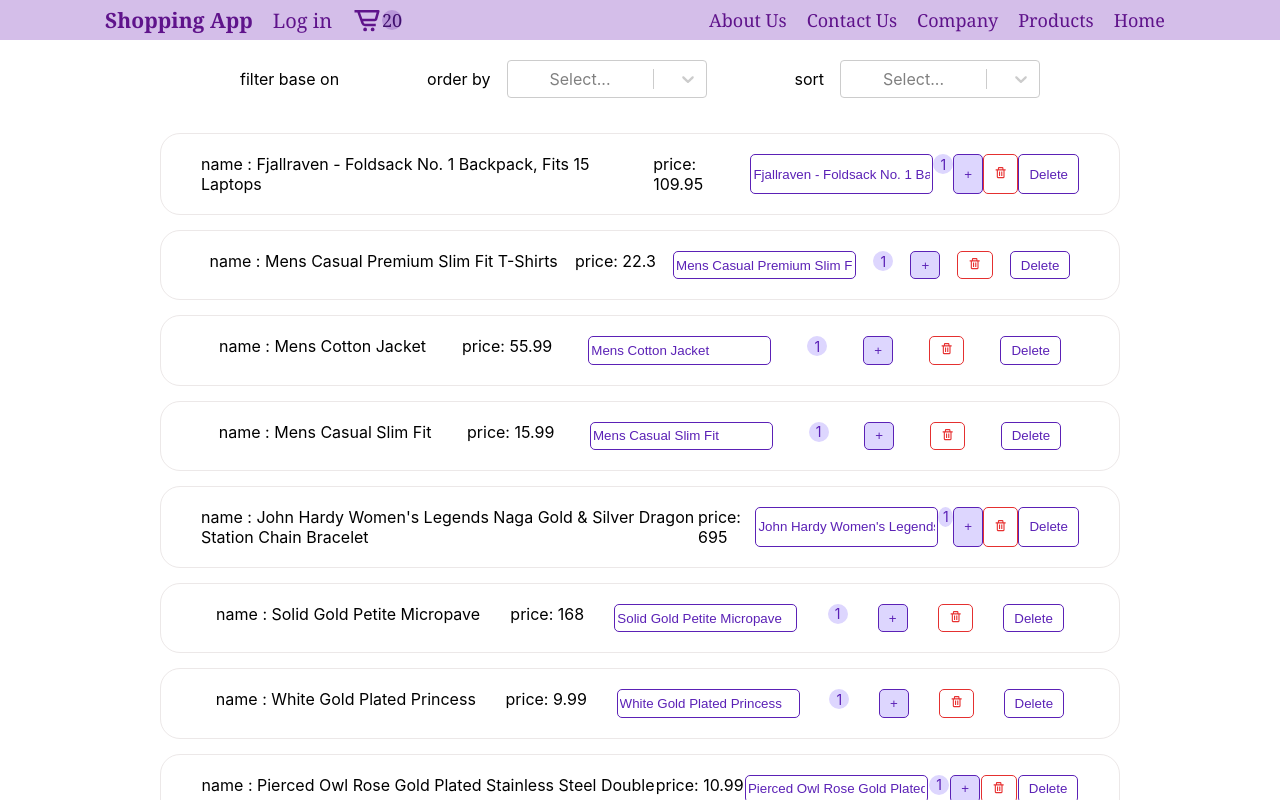
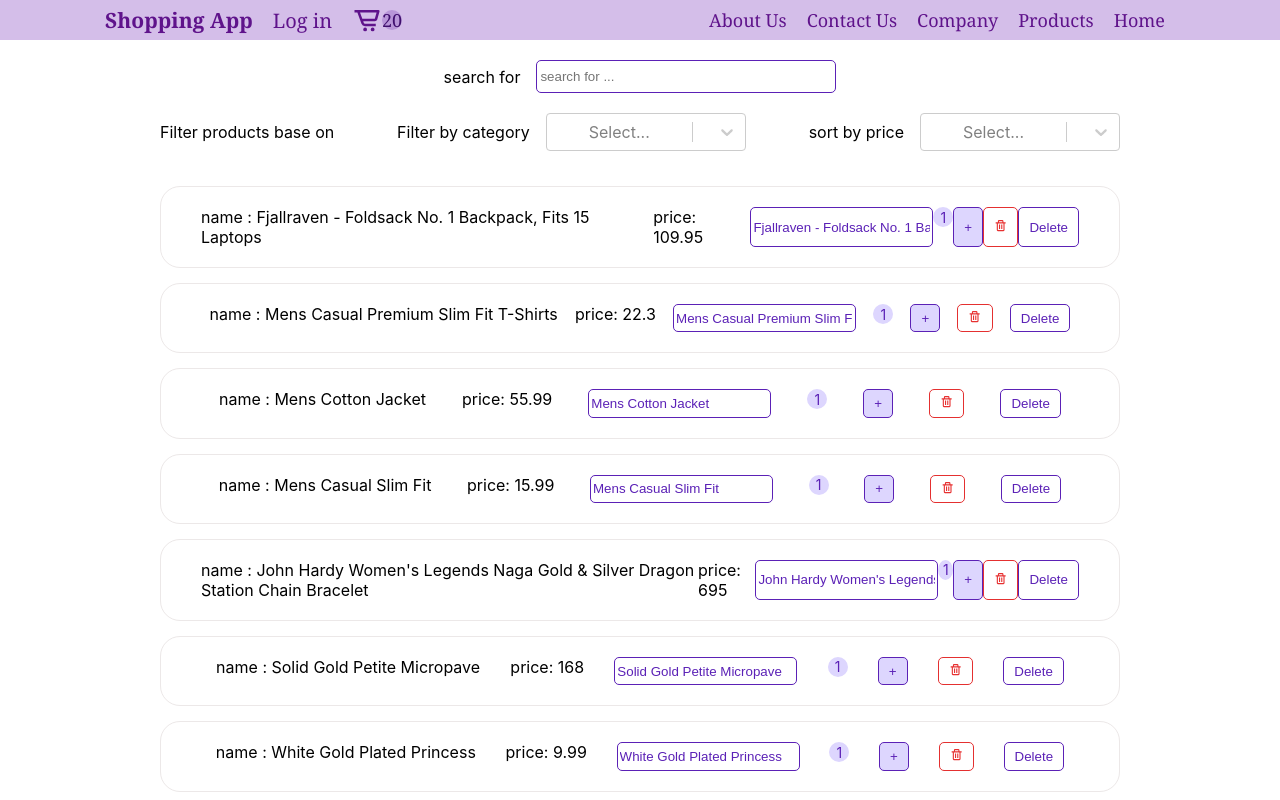
Before and after one commit to Atefeh-MN/ReactcourseCode, a React (Create React App) app: page / in a window 1280 px wide. Shown: the top 800 px of the page. Built offline with nearby package versions, Linux system fonts and the light colour scheme.

Commit message:
add searchOPtion and selectComponent

```diff
--- a/src/App.js
+++ b/src/App.js
@@ -16,12 +16,14 @@ import ProductsProvider from './components/Providers/ProductsProvider';
 import Filter from './components/Filter/Filter';
 
 
+
 const App = () => {
 
     return (
          <>
             <ProductsProvider>
             <Navbar />
+
             <Filter/>
             <ProductsList/>
             </ProductsProvider>
--- /dev/null
+++ b/src/common/search/Search.js
@@ -0,0 +1,22 @@
+import { useState } from 'react';
+import styles from './search.module.css'
+import { useProductsActions } from '../../components/Providers/ProductsProvider';
+
+const SearchBar = ({filter}) => {
+    const dispatch=useProductsActions()
+
+    const [value,setValue]=useState();
+    const changeHandler=(e)=>{
+        dispatch({type:"filter",selectOption:filter});
+        dispatch({type:"search",event:e});
+        setValue(e.target.value)
+    }
+    return (
+        <div className={styles.formControl}>
+            <div>search for</div>
+            <input type="text" onChange={changeHandler} value={value} placeholder='search for ...' />
+        </div>
+     );
+}
+
+export default SearchBar;
--- /dev/null
+++ b/src/common/search/search.module.css
@@ -0,0 +1,20 @@
+.formControl{
+    display: flex;
+    justify-content: center;
+    align-items: center;
+    margin: 20px;
+
+}
+
+.formControl input{
+    outline: none;
+    border: 1px solid #5B21B6;
+    border-radius: 5px;
+    padding:8px 3px;
+    color: #5B21B6;
+    width: 300px;
+    margin-left: 1rem;
+}
+.formControl input:focus{
+    border: 2px solid #5B21B6;
+}
--- /dev/null
+++ b/src/common/select/Select.js
@@ -0,0 +1,15 @@
+import styles from './select.module.css'
+import Select from 'react-select';
+
+
+const SelectComponent = ({title,...rest}) => {
+    return (
+  <div className={styles.selectContainer}>
+    <span>{title} </span>
+    <Select
+    {...rest}
+    className={styles.select} />
+    </div>);
+}
+
+export default SelectComponent;
--- /dev/null
+++ b/src/common/select/select.module.css
@@ -0,0 +1,12 @@
+.selectContainer{
+    display: flex;
+    align-items: center;
+    justify-content: space-between;
+}
+.selectContainer span{
+    display: block;
+    margin-right: 1rem;
+}
+.select{
+     width: 200px;
+}
--- a/src/components/Filter/Filter.jsx
+++ b/src/components/Filter/Filter.jsx
@@ -1,13 +1,15 @@
 import { useState } from "react/cjs/react.development";
 import { useProductsActions } from "../Providers/ProductsProvider";
-import Select from 'react-select';
 import styles from "./filter.module.css"
+import SelectComponent from "../../common/select/Select";
+import SearchBar from "../../common/search/Search";
+
 const Filter = () => {
  const dispatch=useProductsActions();
- const [value,setValue]=useState();
+ const [filter,setFilter]=useState();
  const [sort,setSort]=useState();
- const options=[
-    {value:"",label:"All"},
+ const filterOptions=[
+     {value:"",label:"All"},
      {value:"electronics",label:"electronics"},
      {value:"jewelery",label:"jewelery"},
      {value:"men's clothing",label:"men's clothing"},
@@ -21,32 +23,34 @@ const Filter = () => {
     dispatch({type:"sort",selectOption});
     setSort(selectOption)
  }
- const changeHandler=(selectOption)=>{
-    dispatch({type:"filter",selectOption})
-    ;dispatch({type:"sort",selectOption:sort})
-    setValue(selectOption)
+ const filterHandler=(selectOption)=>{
+    dispatch({type:"filter",selectOption});
+    dispatch({type:"sort",selectOption})
+    setFilter(selectOption)
  }
-    return (<div className={styles.filter}>
-        <p>filter base on</p>
-        <div className={styles.selectContainer}>
-            <span>order by </span>
-                        <Select
-        value={value}
-        onChange={changeHandler}
-        options={options}
-        className={styles.select}
-      />
-        </div>
-        <div className={styles.selectContainer}>
-            <span>sort </span>
-                        <Select
+    return (
+    <section>
+        <SearchBar filter={filter}/>
+        <div className={styles.filter}>
+        <p>Filter products base on</p>
+        <SelectComponent
+        title='Filter by category '
+        value={filter}
+        onChange={filterHandler}
+        options={filterOptions}
+
+        />
+        <SelectComponent
+        title='sort by price'
         value={sort}
         onChange={sortHandler}
         options={sortOptions}
-        className={styles.select}
-      />
-        </div>
-    </div>  );
+
+        />
+    </div>
+    </section>
+
+     );
 }
 
 export default Filter;
--- a/src/components/Filter/filter.module.css
+++ b/src/components/Filter/filter.module.css
@@ -4,17 +4,5 @@
     margin: 20px;
     justify-content: space-between;
     align-items: center;
-    width: 50rem;
+    width: 60rem;
 }
-.selectContainer{
-    display: flex;
-    align-items: center;
-    justify-content: space-between;
-}
-.selectContainer span{
-    display: block;
-    margin-right: 1rem;
-}
-.select{
-     width: 200px;
-}
--- a/src/components/Providers/ProductsProvider.jsx
+++ b/src/components/Providers/ProductsProvider.jsx
@@ -61,6 +61,14 @@ const reducer= (state, action) => {
                 return _.orderBy(products, ['price'],['desc']);
             }
         }
+        case 'search':{
+            const value=action.event.target.value;
+            if(value===""){
+                return productsData;
+            }else{
+            const filteredProducts=productsData.filter(p=>p.title.toLowerCase().includes(value.toLowerCase()))
+            return filteredProducts;
+        }}
         default:
             return state;
     }
```
